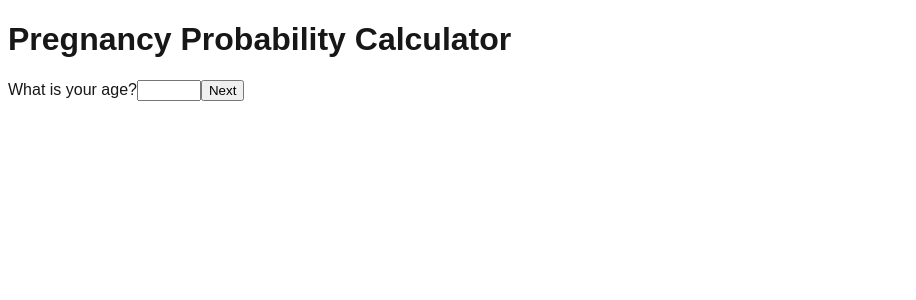
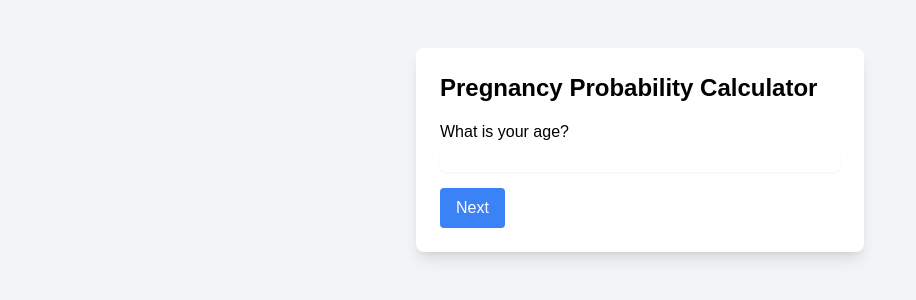
Before and after one commit to BonJenn/babyguage, a Next.js app: page / in a window 1280 px wide. Shown: the top 300 px of the page, without its empty margins (0-916 px from the left). Built offline with nearby package versions, Linux system fonts and the light colour scheme.

Commit message:
ai issue fixed

```diff
--- a/package.json
+++ b/package.json
@@ -22,6 +22,9 @@
     "@typescript-eslint/parser": "^7.0.0",
     "typescript": "^5.0.0",
     "eslint": "^8.0.0",
-    "eslint-config-next": "15.0.3"
+    "eslint-config-next": "15.0.3",
+    "tailwindcss": "^3.3.0",
+    "autoprefixer": "^10.4.14",
+    "postcss": "^8.4.21"
   }
 }
--- /dev/null
+++ b/postcss.config.js
@@ -0,0 +1,6 @@
+module.exports = {
+  plugins: {
+    tailwindcss: {},
+    autoprefixer: {},
+  },
+}
--- /dev/null
+++ b/tailwind.config.js
@@ -0,0 +1,12 @@
+/** @type {import('tailwindcss').Config} */
+module.exports = {
+  content: [
+    './src/pages/**/*.{js,ts,jsx,tsx,mdx}',
+    './src/components/**/*.{js,ts,jsx,tsx,mdx}',
+    './src/app/**/*.{js,ts,jsx,tsx,mdx}',
+  ],
+  theme: {
+    extend: {},
+  },
+  plugins: [],
+}
```
